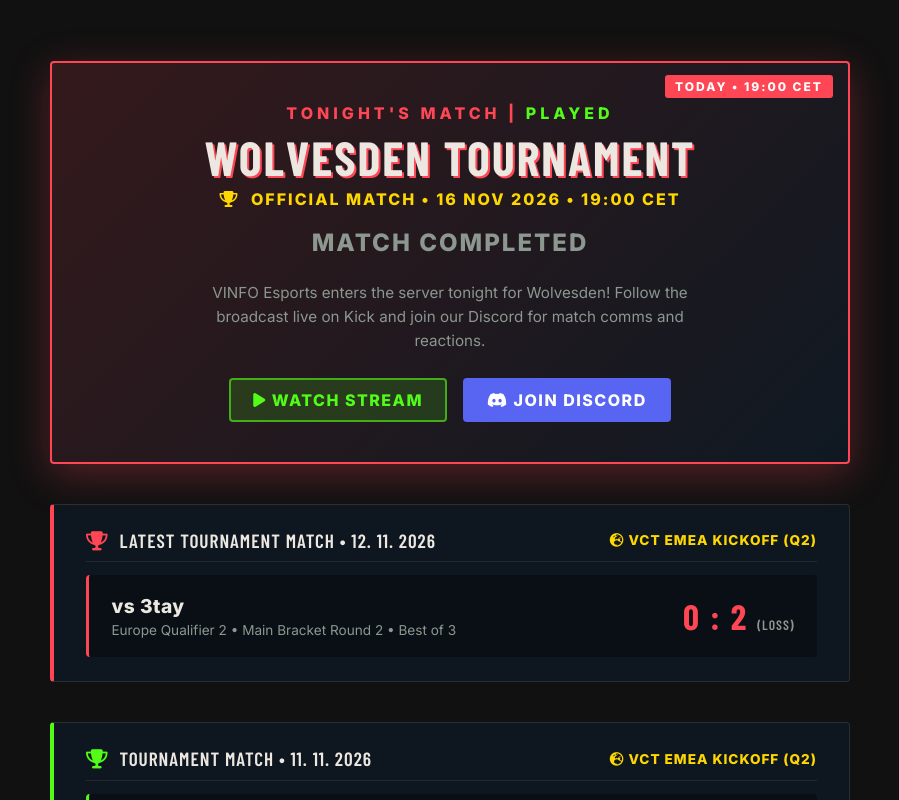
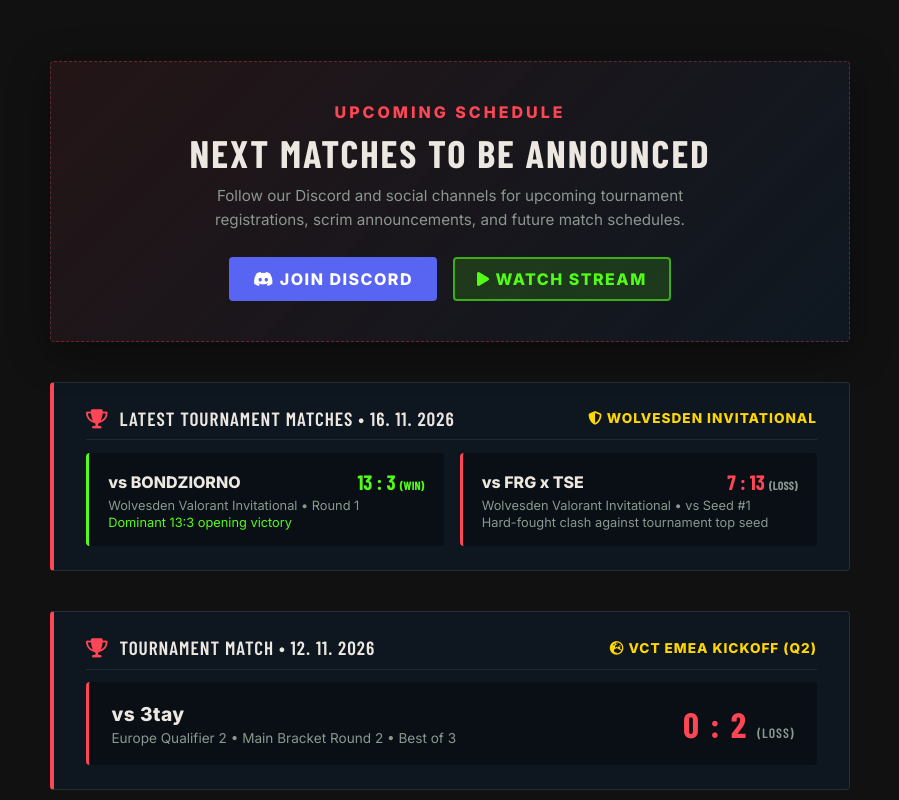
Before and after one commit to davidvorel123-source/valorant-esports-web, a plain HTML site: page index.html in a window 1280 px wide. Shown: the part 1000-1800 px from the top of the page, without its empty margins (190-1089 px from the left). Drawn offline with nearby package versions, Linux system fonts and the light colour scheme; a script that the page names is missing; a web font is replaced by a local one.

Commit message:
feat: add Wolvesden Invitational match results (13:3 vs BONDZIORNO, 7:13 vs FRG x TSE) and hide live bar (v84)

```diff
--- a/index.html
+++ b/index.html
@@ -13,7 +13,7 @@
     <meta property="og:url" content="https://vinfoesports.com">
     <meta name="twitter:card" content="summary_large_image">
     <title>VINFO Esports | VINFO - Valorant Esports Team</title>
-    <link rel="stylesheet" href="styles.css?v=83">
+    <link rel="stylesheet" href="styles.css?v=84">
     <link rel="preconnect" href="https://fonts.googleapis.com">
     <link rel="preconnect" href="https://fonts.gstatic.com" crossorigin>
     <link href="https://fonts.googleapis.com/css2?family=Barlow+Condensed:wght@600;700;800;900&family=Inter:wght@400;600;800&display=swap" rel="stylesheet">
@@ -69,9 +69,9 @@
 </head>
 <body>
     <!-- Live Match Command Center (Auto-managed by script.js) -->
-    <div id="live-bar" data-target="2026-11-16T19:00:00" data-duration-hours="2.5" style="display: flex; position: sticky; top: 0; z-index: 100000; background: var(--val-dark); border-bottom: 2px solid var(--val-red); color: white; padding: 0.75rem 2rem; font-family: var(--font-heading); font-size: 1.2rem; letter-spacing: 1px; align-items: center; justify-content: center; gap: 1rem; box-shadow: 0 4px 15px rgba(0, 0, 0, 0.5); flex-wrap: wrap;">
+    <div id="live-bar" style="display: none; position: sticky; top: 0; z-index: 100000; background: var(--val-dark); border-bottom: 2px solid var(--val-red); color: white; padding: 0.75rem 2rem; font-family: var(--font-heading); font-size: 1.2rem; letter-spacing: 1px; align-items: center; justify-content: center; gap: 1rem; box-shadow: 0 4px 15px rgba(0, 0, 0, 0.5); flex-wrap: wrap;">
         <div class="live-pulse" style="width: 10px; height: 10px; background: var(--val-red); border-radius: 50%; animation: blink 1s infinite;"></div>
-        <strong id="live-bar-title" style="color: var(--val-red);">MATCH DAY:</strong> <span id="live-bar-text">WOLVESDEN TOURNAMENT &bull; TODAY 19:00 CET</span>
+        <strong id="live-bar-title" style="color: var(--val-red);">MATCH DAY:</strong> <span id="live-bar-text">NEXT MATCH TO BE ANNOUNCED</span>
         <a href="https://kick.com/vinfodejwrix" target="_blank" rel="noopener noreferrer" style="background: #53fc18; color: black; padding: 0.3rem 1.2rem; font-size: 1rem; text-decoration: none; border-radius: 2px; font-weight: 800; transition: transform 0.2s;" onmouseover="this.style.transform='scale(1.05)'" onmouseout="this.style.transform='scale(1)'"><i class="fa-solid fa-play"></i> WATCH STREAM</a>
         <a href="https://discord.gg/9kUvFVUeXs" target="_blank" rel="noopener noreferrer" style="background: white; color: var(--val-red); padding: 0.3rem 1.2rem; font-size: 1rem; text-decoration: none; border-radius: 2px; font-weight: 700; transition: transform 0.2s;" onmouseover="this.style.transform='scale(1.05)'" onmouseout="this.style.transform='scale(1)'">JOIN DISCORD</a>
     </div>
@@ -149,26 +149,47 @@
             <div class="section-line"></div>
         </div>
         <div style="max-width: 1000px; margin: 0 auto; text-align: center; display: flex; flex-direction: column; gap: 2rem; align-items: center;">
-            <!-- Match Today: Wolvesden Tournament -->
-            <div class="match-card" style="background: linear-gradient(135deg, rgba(255, 70, 85, 0.15) 0%, rgba(15, 25, 35, 0.95) 100%); padding: 2.5rem 3rem; border: 2px solid var(--val-red); display: inline-block; text-align: center; box-shadow: 0 10px 40px rgba(255, 70, 85, 0.3); border-radius: 4px; width: 100%; max-width: 800px; margin-bottom: 0.5rem; position: relative;">
-                <div style="position: absolute; top: 12px; right: 15px; background: var(--val-red); color: white; font-weight: 900; font-size: 0.75rem; letter-spacing: 2px; padding: 4px 10px; border-radius: 3px; text-transform: uppercase;">TODAY &bull; 19:00 CET</div>
-                <span style="color: var(--val-red); font-size: 1rem; font-weight: 800; letter-spacing: 4px; display: block; margin-bottom: 0.5rem; text-transform: uppercase;">TONIGHT'S MATCH | <span class="dynamic-date" data-match-date="2026-11-16T19:00:00" style="color: #53fc18;">TODAY 19:00</span></span>
-                <h3 style="color: var(--val-white); font-family: var(--font-heading); font-size: 3rem; letter-spacing: 2px; margin-bottom: 0.3rem; text-shadow: 2px 2px 0 var(--val-red); line-height: 1.1;">
-                    WOLVESDEN TOURNAMENT
-                </h3>
-                <span style="color: #ffd700; font-weight: 800; letter-spacing: 2px; text-transform: uppercase; display: block; margin-bottom: 1.2rem; font-size: 1rem;"><i class="fa-solid fa-trophy" style="margin-right: 6px;"></i> OFFICIAL MATCH &bull; 16 NOV 2026 &bull; 19:00 CET</span>
-                <div class="match-countdown" data-target="2026-11-16T19:00:00" style="margin-bottom: 1.5rem;"></div>
-                <p style="color: var(--val-grey); max-width: 540px; margin: 0 auto 1.5rem; font-size: 0.95rem; line-height: 1.6;">VINFO Esports enters the server tonight for Wolvesden! Follow the broadcast live on Kick and join our Discord for match comms and reactions.</p>
+            <!-- Stay Tuned for Upcoming Matches -->
+            <div class="match-card" style="background: linear-gradient(135deg, rgba(255, 70, 85, 0.08) 0%, rgba(15, 25, 35, 0.95) 100%); padding: 2.5rem 3rem; border: 1px dashed rgba(255, 70, 85, 0.35); display: inline-block; text-align: center; box-shadow: 0 10px 40px rgba(0, 0, 0, 0.4); border-radius: 4px; width: 100%; max-width: 800px; margin-bottom: 0.5rem; position: relative;">
+                <span style="color: var(--val-red); font-size: 1rem; font-weight: 800; letter-spacing: 3px; display: block; margin-bottom: 0.5rem; text-transform: uppercase;">UPCOMING SCHEDULE</span>
+                <h3 style="color: var(--val-white); font-family: var(--font-heading); font-size: 2.4rem; letter-spacing: 2px; margin-bottom: 0.5rem;">NEXT MATCHES TO BE ANNOUNCED</h3>
+                <p style="color: var(--val-grey); max-width: 520px; margin: 0 auto 1.5rem; font-size: 0.95rem; line-height: 1.6;">Follow our Discord and social channels for upcoming tournament registrations, scrim announcements, and future match schedules.</p>
                 <div style="display: flex; gap: 1rem; justify-content: center; flex-wrap: wrap;">
+                    <a href="https://discord.gg/9kUvFVUeXs" target="_blank" rel="noopener noreferrer" style="display: inline-block; color: white; font-weight: bold; text-decoration: none; font-size: 1rem; letter-spacing: 1.5px; background: #5865F2; padding: 10px 22px; border-radius: 4px; border: 2px solid #5865F2; transition: all 0.3s;" onmouseover="this.style.transform='scale(1.05)'" onmouseout="this.style.transform='scale(1)'"><i class="fa-brands fa-discord"></i> JOIN DISCORD</a>
                     <a href="https://kick.com/vinfodejwrix" target="_blank" rel="noopener noreferrer" style="display: inline-block; color: #53fc18; font-weight: bold; text-decoration: none; font-size: 1rem; letter-spacing: 1.5px; background: rgba(83, 252, 24, 0.15); padding: 10px 22px; border-radius: 4px; border: 2px solid rgba(83, 252, 24, 0.6); transition: all 0.3s;" onmouseover="this.style.background='rgba(83, 252, 24, 0.3)';" onmouseout="this.style.background='rgba(83, 252, 24, 0.15)';"><i class="fa-solid fa-play"></i> WATCH STREAM</a>
-                    <a href="https://discord.gg/9kUvFVUeXs" target="_blank" rel="noopener noreferrer" style="display: inline-block; color: white; font-weight: bold; text-decoration: none; font-size: 1rem; letter-spacing: 1.5px; background: #5865F2; padding: 10px 22px; border-radius: 4px; border: 2px solid #5865F2; transition: all 0.3s;" onmouseover="this.style.transform='scale(1.05)'" onmouseout="this.style.transform='scale(1)'"><i class="fa-brands fa-discord"></i> JOIN DISCORD</a>
                 </div>
             </div>
 
-            <!-- Latest Tournament Result: VCT EMEA Kickoff Q2 R2 vs 3tay -->
+            <!-- Latest Tournament Results: Wolvesden Valorant Invitational (16. 11. 2026) -->
             <div style="width: 100%; max-width: 800px; background: rgba(15, 25, 35, 0.85); border: 1px solid rgba(255,255,255,0.1); border-left: 4px solid var(--val-red); border-radius: 4px; padding: 1.5rem 2rem; display: flex; flex-direction: column; gap: 0.8rem; margin-bottom: 0.5rem; text-align: left;">
                 <div style="display: flex; justify-content: space-between; align-items: center; flex-wrap: wrap; gap: 0.5rem; border-bottom: 1px solid rgba(255,255,255,0.08); padding-bottom: 0.6rem;">
-                    <span style="font-family: var(--font-heading); color: var(--val-white); font-size: 1.2rem; letter-spacing: 1px;"><i class="fa-solid fa-trophy" style="color: var(--val-red); margin-right: 6px;"></i> LATEST TOURNAMENT MATCH &bull; 12. 11. 2026</span>
+                    <span style="font-family: var(--font-heading); color: var(--val-white); font-size: 1.2rem; letter-spacing: 1px;"><i class="fa-solid fa-trophy" style="color: var(--val-red); margin-right: 6px;"></i> LATEST TOURNAMENT MATCHES &bull; 16. 11. 2026</span>
+                    <span style="color: #ffd700; font-size: 0.85rem; font-weight: 800; letter-spacing: 1px;"><i class="fa-solid fa-shield-halved"></i> WOLVESDEN INVITATIONAL</span>
+                </div>
+                <div style="display: grid; grid-template-columns: repeat(auto-fit, minmax(280px, 1fr)); gap: 1rem;">
+                    <div style="background: rgba(0,0,0,0.35); padding: 1rem 1.2rem; border-radius: 4px; border-left: 3px solid #53fc18;">
+                        <div style="display: flex; justify-content: space-between; align-items: center;">
+                            <span style="font-weight: 700; color: var(--val-white);">vs BONDZIORNO</span>
+                            <span style="font-family: var(--font-heading); font-size: 1.3rem; color: #53fc18; font-weight: 900;">13 : 3 <span style="font-size: 0.75rem; color: #53fc18;">(WIN)</span></span>
+                        </div>
+                        <div style="font-size: 0.8rem; color: var(--val-grey); margin-top: 4px;">Wolvesden Valorant Invitational &bull; Round 1</div>
+                        <div style="font-size: 0.8rem; color: #53fc18; margin-top: 2px;">Dominant 13:3 opening victory</div>
+                    </div>
+                    <div style="background: rgba(0,0,0,0.35); padding: 1rem 1.2rem; border-radius: 4px; border-left: 3px solid var(--val-red);">
+                        <div style="display: flex; justify-content: space-between; align-items: center;">
+                            <span style="font-weight: 700; color: var(--val-white);">vs FRG x TSE</span>
+                            <span style="font-family: var(--font-heading); font-size: 1.3rem; color: var(--val-red); font-weight: 900;">7 : 13 <span style="font-size: 0.75rem; color: var(--val-grey);">(LOSS)</span></span>
+                        </div>
+                        <div style="font-size: 0.8rem; color: var(--val-grey); margin-top: 4px;">Wolvesden Valorant Invitational &bull; vs Seed #1</div>
+                        <div style="font-size: 0.8rem; color: var(--val-grey); margin-top: 2px;">Hard-fought clash against tournament top seed</div>
+                    </div>
+                </div>
+            </div>
+
+            <!-- VCT EMEA Kickoff Q2 R2 vs 3tay -->
+            <div style="width: 100%; max-width: 800px; background: rgba(15, 25, 35, 0.85); border: 1px solid rgba(255,255,255,0.1); border-left: 4px solid var(--val-red); border-radius: 4px; padding: 1.5rem 2rem; display: flex; flex-direction: column; gap: 0.8rem; margin-bottom: 0.5rem; text-align: left;">
+                <div style="display: flex; justify-content: space-between; align-items: center; flex-wrap: wrap; gap: 0.5rem; border-bottom: 1px solid rgba(255,255,255,0.08); padding-bottom: 0.6rem;">
+                    <span style="font-family: var(--font-heading); color: var(--val-white); font-size: 1.2rem; letter-spacing: 1px;"><i class="fa-solid fa-trophy" style="color: var(--val-red); margin-right: 6px;"></i> TOURNAMENT MATCH &bull; 12. 11. 2026</span>
                     <span style="color: #ffd700; font-size: 0.85rem; font-weight: 800; letter-spacing: 1px;"><i class="fa-solid fa-earth-europe"></i> VCT EMEA KICKOFF (Q2)</span>
                 </div>
                 <div style="background: rgba(0,0,0,0.35); padding: 1.2rem 1.4rem; border-radius: 4px; border-left: 3px solid var(--val-red); display: flex; justify-content: space-between; align-items: center; flex-wrap: wrap; gap: 1rem;">
@@ -182,7 +203,7 @@
                 </div>
             </div>
 
-            <!-- Previous Tournament Result: VCT EMEA Kickoff Q2 R1 vs West Taiwan -->
+            <!-- VCT EMEA Kickoff Q2 R1 vs West Taiwan -->
             <div style="width: 100%; max-width: 800px; background: rgba(15, 25, 35, 0.85); border: 1px solid rgba(255,255,255,0.1); border-left: 4px solid #53fc18; border-radius: 4px; padding: 1.5rem 2rem; display: flex; flex-direction: column; gap: 0.8rem; margin-bottom: 0.5rem; text-align: left;">
                 <div style="display: flex; justify-content: space-between; align-items: center; flex-wrap: wrap; gap: 0.5rem; border-bottom: 1px solid rgba(255,255,255,0.08); padding-bottom: 0.6rem;">
                     <span style="font-family: var(--font-heading); color: var(--val-white); font-size: 1.2rem; letter-spacing: 1px;"><i class="fa-solid fa-trophy" style="color: #53fc18; margin-right: 6px;"></i> TOURNAMENT MATCH &bull; 11. 11. 2026</span>
@@ -575,6 +596,26 @@
             <div class="legacy-column" style="grid-column: 1 / -1;">
                 <h3><span data-i18n="legacy.matchHistory">PREMIER & TOURNAMENT MATCHES</span></h3>
                 <div class="timeline-container">
+                    <div class="timeline-item loss">
+                        <div class="timeline-date">16. 11. 2026</div>
+                        <div class="timeline-content">
+                            <div class="timeline-tournament">Wolvesden Invitational</div>
+                            <div class="timeline-match">VINFO <span>7:13</span> FRG x TSE</div>
+                            <div style="font-size: 0.85rem; color: var(--val-grey); margin-top: 4px; display: flex; gap: 1rem; flex-wrap: wrap;">
+                                <span><i class="fa-solid fa-shield-halved" style="color: var(--val-red);"></i> Wolvesden Valorant Invitational &bull; vs Seed #1</span>
+                            </div>
+                        </div>
+                    </div>
+                    <div class="timeline-item win">
+                        <div class="timeline-date">16. 11. 2026</div>
+                        <div class="timeline-content">
+                            <div class="timeline-tournament">Wolvesden Invitational</div>
+                            <div class="timeline-match">VINFO <span>13:3</span> BONDZIORNO</div>
+                            <div style="font-size: 0.85rem; color: var(--val-grey); margin-top: 4px; display: flex; gap: 1rem; flex-wrap: wrap;">
+                                <span><i class="fa-solid fa-trophy" style="color: #53fc18;"></i> Wolvesden Valorant Invitational &bull; Dominant 13:3 Victory</span>
+                            </div>
+                        </div>
+                    </div>
                     <div class="timeline-item loss">
                         <div class="timeline-date">12. 11. 2026</div>
                         <div class="timeline-content">
@@ -1286,7 +1327,7 @@
         </div>
     </footer>
 
-    <script src="script.js?v=83"></script>
+    <script src="script.js?v=84"></script>
     <script src="https://unpkg.com/@studio-freight/lenis@1.0.39/dist/lenis.min.js?v=2"></script>
     <script>
         // Init Lenis smooth scroll
--- a/script.js
+++ b/script.js
@@ -620,6 +620,12 @@ async function loadNews() {
     if (!newsContainer) return;
 
     const simulatedNews = [
+        {
+            date: "NOVEMBER 16, 2026",
+            title: "WOLVESDEN INVITATIONAL: 13-3 OVER BONDZIORNO & 7-13 VS FRG X TSE",
+            content: "VINFO Esports put up a fierce fight in the Wolvesden Valorant Invitational! Opening the tournament with a crushing 13-3 stomp over BONDZIORNO, the squad advanced to face #1 seed FRG x TSE, bowing out 7-13 after intense rounds. Proud of the team's grit during our rebuild phase! 🐺🔥",
+            important: true
+        },
         {
             date: "NOVEMBER 16, 2026",
             title: "ROSTER REBUILD & TONIGHT: WOLVESDEN AT 19:00 CET",
```
Also changed, not shown: wolvesden-results-nov16.png (added).
